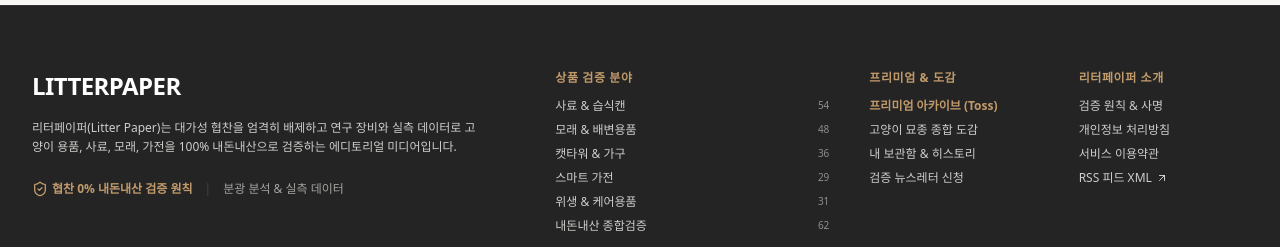
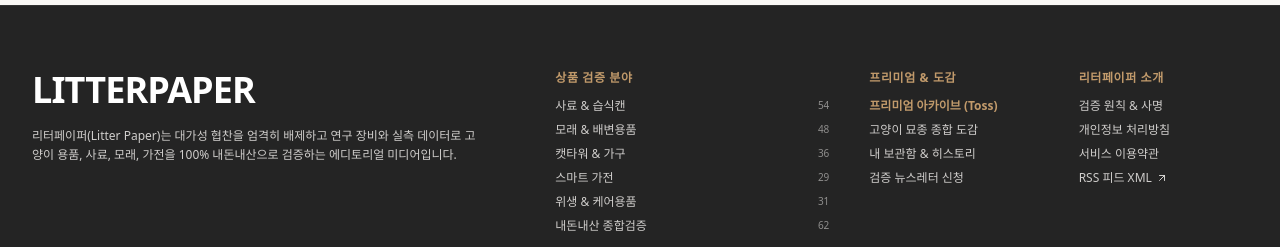
Before and after one commit to hiderue100-beep/litter-paper, a Next.js app: page / in a window 1280 px wide. Shown: the part 3894-4141 px from the top of the page. Built offline with nearby package versions, Linux system fonts and the light colour scheme; a web font is replaced by a local one.

Commit message:
Simplify footer branding

```diff
--- a/components/layout/Footer.tsx
+++ b/components/layout/Footer.tsx
@@ -1,6 +1,6 @@
 import React from 'react';
 import Link from 'next/link';
-import { ShieldCheck, Heart, ArrowUpRight } from 'lucide-react';
+import { Heart, ArrowUpRight } from 'lucide-react';
 import { CATEGORIES } from '@/lib/mockData';
 
 export function Footer() {
@@ -14,20 +14,13 @@ export function Footer() {
           {/* Brand Info */}
           <div className="md:col-span-5 space-y-4">
             <div className="flex items-center gap-3">
-              <span className="font-black text-2xl text-white tracking-tight">
+              <span className="font-black text-3xl sm:text-4xl text-white tracking-tight">
                 LITTERPAPER
               </span>
             </div>
             <p className="text-xs text-[#FAF8F5]/80 leading-relaxed max-w-md">
               리터페이퍼(Litter Paper)는 대가성 협찬을 엄격히 배제하고 연구 장비와 실측 데이터로 고양이 용품, 사료, 모래, 가전을 100% 내돈내산으로 검증하는 에디토리얼 미디어입니다.
             </p>
-            <div className="flex items-center gap-3 pt-2 text-xs">
-              <span className="inline-flex items-center gap-1 text-[#C19A6B] font-bold">
-                <ShieldCheck className="w-4 h-4" /> 협찬 0% 내돈내산 검증 원칙
-              </span>
-              <span className="text-[#444444]">|</span>
-              <span className="text-[#FAF8F5]/60">분광 분석 & 실측 데이터</span>
-            </div>
           </div>
 
           {/* Quick Categories */}
```
